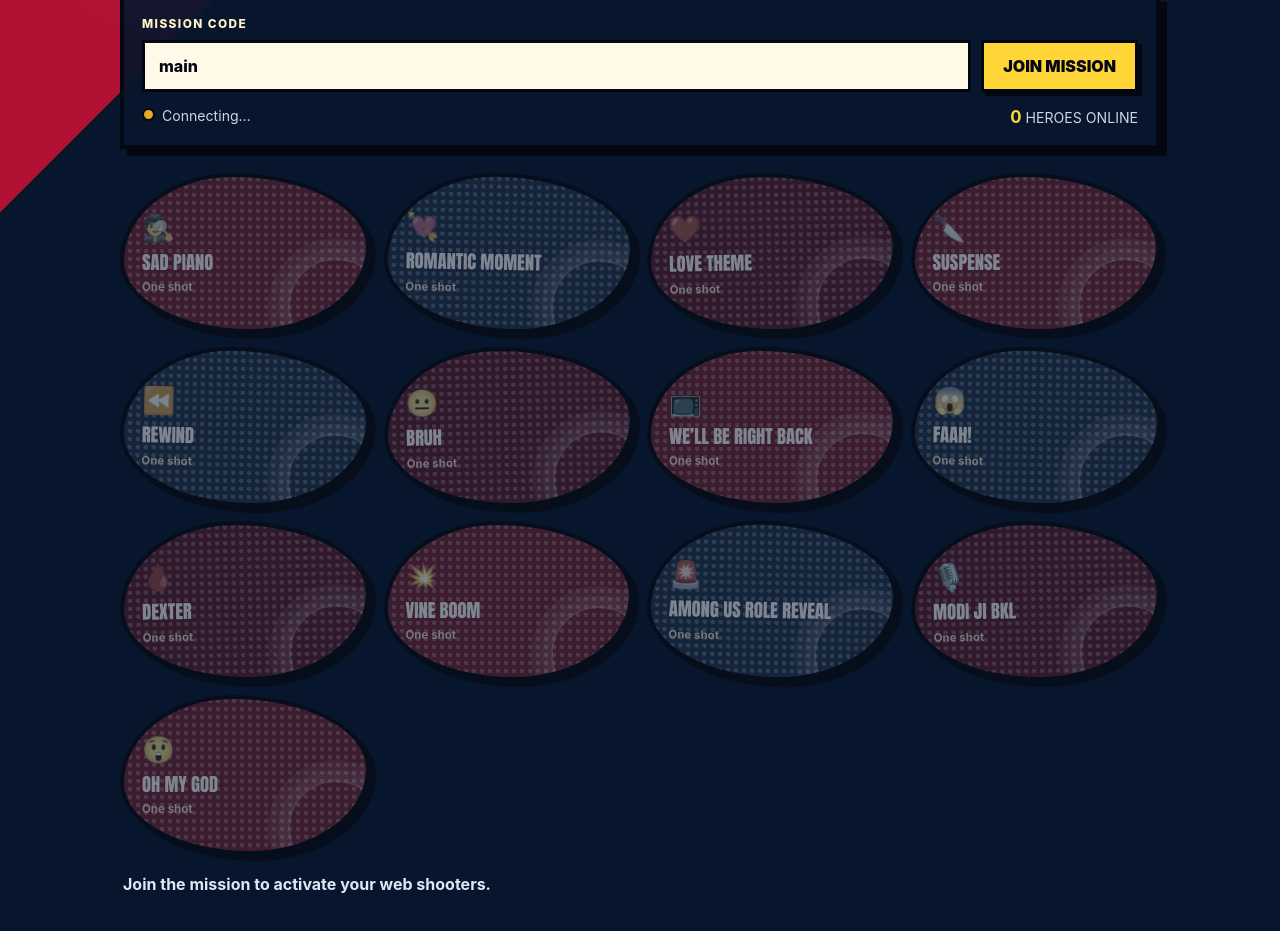
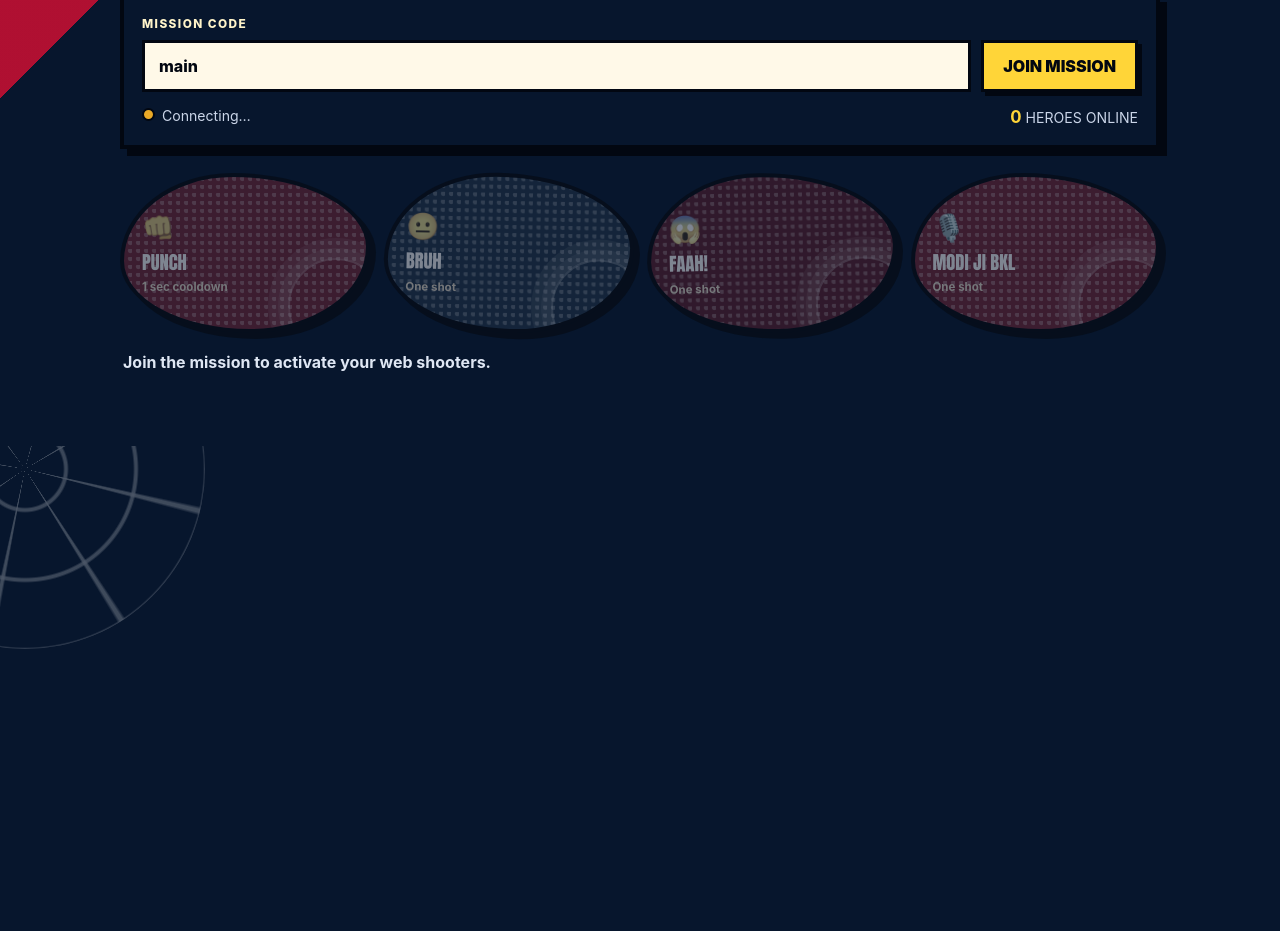
Before and after one commit to shshalinisharma13-max/collaborative-soundboard, a website: page public/index.html in a window 1280 px wide. Shown: the part 361-1292 px from the top of the page. After the commit the page ends 807 px from the top, so only its background shows below. Drawn offline with nearby package versions, Linux system fonts and the light colour scheme; no server answers.

Commit message:
Deletion of sounds

```diff
--- a/public/audience.js
+++ b/public/audience.js
@@ -9,7 +9,14 @@
 const pads = [...document.querySelectorAll(".pad")];
 
 let joinedRoom = "";
-let roomState = { locked: false, hostOnline: false, activeBackground: null, cooldownUntil: 0 };
+let roomState = {
+  locked: false,
+  hostOnline: false,
+  activeBackground: null,
+  cooldownUntil: 0,
+  cooldownSound: null,
+  cooldownDurationMs: 0,
+};
 let cooldownTimer = null;
 
 // Reuse ONE audio element. On iOS/Safari, unlocking the same element during
@@ -59,7 +66,9 @@
   } else if (roomState.locked) {
     message.textContent = "Web shooters disabled by the host.";
   } else if (coolingDown) {
-    message.textContent = "Soundboard recharging - all sounds unlock in four seconds.";
+    const seconds = Math.max(1, Math.round((roomState.cooldownDurationMs || 4000) / 1000));
+    const soundName = roomState.cooldownSound === "punch" ? "Punch" : "Soundboard";
+    message.textContent = `${soundName} recharging - all sounds unlock in ${seconds} second${seconds === 1 ? "" : "s"}.`;
   } else if (roomState.activeBackground) {
     const active = document.querySelector(`[data-sound="${roomState.activeBackground}"] span:nth-of-type(2)`)?.textContent;
     message.textContent = `${active || "Background track"} is playing. Tap it again to stop.`;
--- a/public/index.html
+++ b/public/index.html
@@ -33,44 +33,17 @@
       </section>
 
       <section id="padGrid" class="pad-grid" aria-label="Sound buttons">
-        <button class="pad" data-sound="sneaky-mischief" disabled>
-          <span class="pad-icon" aria-hidden="true">🕵️</span><span>Sad Piano</span><small>One shot</small>
-        </button>
-        <button class="pad" data-sound="romantic-moment" disabled>
-          <span class="pad-icon" aria-hidden="true">💘</span><span>Romantic Moment</span><small>One shot</small>
-        </button>
-        <button class="pad" data-sound="love-theme" disabled>
-          <span class="pad-icon" aria-hidden="true">❤️</span><span>Love Theme</span><small>One shot</small>
-        </button>
-        <button class="pad" data-sound="suspense" disabled>
-          <span class="pad-icon" aria-hidden="true">🔪</span><span>Suspense</span><small>One shot</small>
-        </button>
-        <button class="pad" data-sound="rewind" disabled>
-          <span class="pad-icon" aria-hidden="true">⏪</span><span>Rewind</span><small>One shot</small>
+        <button class="pad" data-sound="punch" disabled>
+          <span class="pad-icon" aria-hidden="true">👊</span><span>Punch</span><small>1 sec cooldown</small>
         </button>
         <button class="pad" data-sound="bruh" disabled>
           <span class="pad-icon" aria-hidden="true">😐</span><span>Bruh</span><small>One shot</small>
         </button>
-        <button class="pad" data-sound="well-be-right-back" disabled>
-          <span class="pad-icon" aria-hidden="true">📺</span><span>We’ll Be Right Back</span><small>One shot</small>
-        </button>
         <button class="pad" data-sound="faah" disabled>
           <span class="pad-icon" aria-hidden="true">😱</span><span>Faah!</span><small>One shot</small>
         </button>
-        <button class="pad" data-sound="dexter-meme" disabled>
-          <span class="pad-icon" aria-hidden="true">🩸</span><span>Dexter</span><small>One shot</small>
-        </button>
-        <button class="pad" data-sound="vine-boom" disabled>
-          <span class="pad-icon" aria-hidden="true">💥</span><span>Vine Boom</span><small>One shot</small>
-        </button>
-        <button class="pad" data-sound="among-us-role-reveal" disabled>
-          <span class="pad-icon" aria-hidden="true">🚨</span><span>Among Us Role Reveal</span><small>One shot</small>
-        </button>
         <button class="pad" data-sound="modi-ji-bkl" disabled>
           <span class="pad-icon" aria-hidden="true">🎙️</span><span>Modi Ji BKL</span><small>One shot</small>
-        </button>
-        <button class="pad" data-sound="oh-my-god" disabled>
-          <span class="pad-icon" aria-hidden="true">😲</span><span>Oh My God</span><small>One shot</small>
         </button>
       </section>
 
```
Also changed, not shown: public/host.js (+1 -10 lines), server.js (+10 -11 lines), 1 other file.
